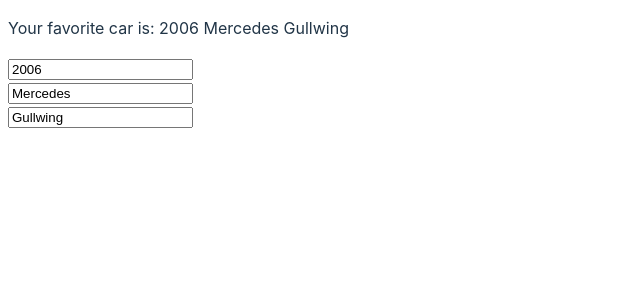
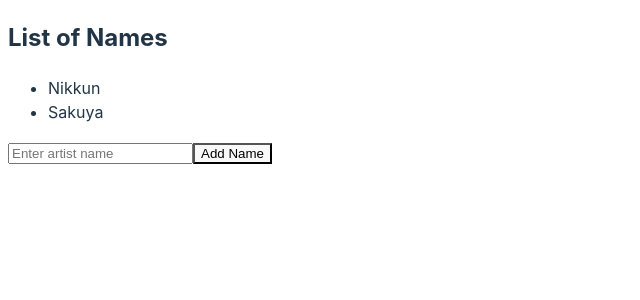
Before and after one commit to Nikkun07/ReactJS-Studies, a React (Vite) app in the folder 0-ReactJS-Extras/react-learning/: page / in a window 1280 px wide. Shown: the top 300 px of the page, without its empty margins (0-640 px from the left). Built offline with nearby package versions, Linux system fonts and the light colour scheme.

Commit message:
React Extras - Update Arrays

```diff
--- a/0-ReactJS-Extras/react-learning/src/App.jsx
+++ b/0-ReactJS-Extras/react-learning/src/App.jsx
@@ -1,4 +1,4 @@
-import MyComponent from "./UpdateObjects.jsx";
+import MyComponent from "./UpdateArrays.jsx";
 
 function App() {
 
--- /dev/null
+++ b/0-ReactJS-Extras/react-learning/src/UpdateArrays.jsx
@@ -0,0 +1,35 @@
+import React, { useState } from "react";
+
+function MyComponent()
+{
+    const [artists, setArtists] = useState(["Nikkun", "Sakuya"]);
+
+    function addArtist()
+    {
+        const newArtist = document.getElementById("artistInput").value;
+        document.getElementById("artistInput").value = "";
+
+        setArtists(a => [...a, newArtist]);
+    }
+
+    function removeArtist(index)
+    {
+        setArtists(artists.filter((_, i) => i !== index))
+    }
+    return(
+        <div>
+            <h2>List of Names</h2>
+            <ul>
+                {artists.map((artist, index) =>
+                <li key={index} onClick={() => removeArtist(index)}>
+                    {artist}
+                </li>)}
+            </ul>
+
+            <input type="text" id="artistInput" placeholder="Enter artist name"/>
+            <button onClick={addArtist}>Add Name</button>
+        </div>
+    );
+}
+
+export default MyComponent;
```
Also changed, not shown: 0-ReactJS-Extras/react-learning/1-FinishedScripts/UpdateObjects.jsx (renamed from 0-ReactJS-Extras/react-learning/src/UpdateObjects.jsx).
